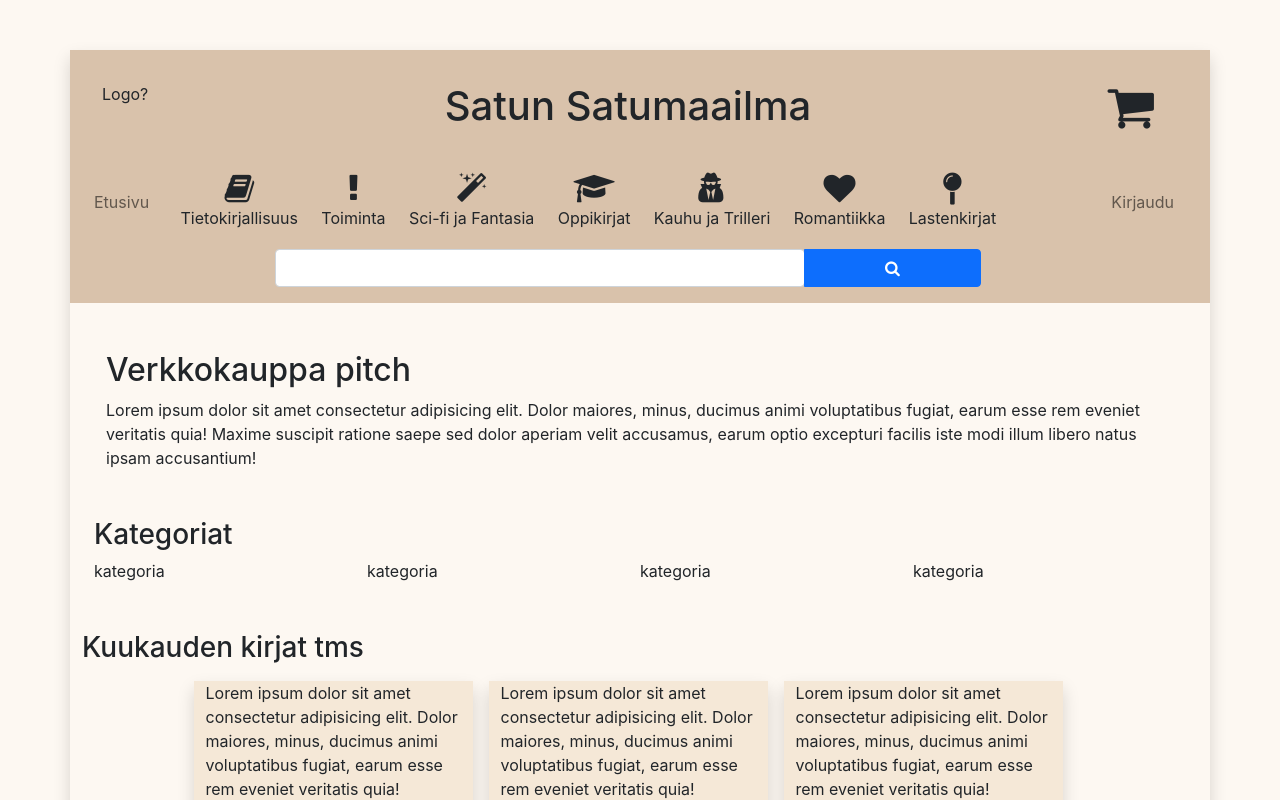
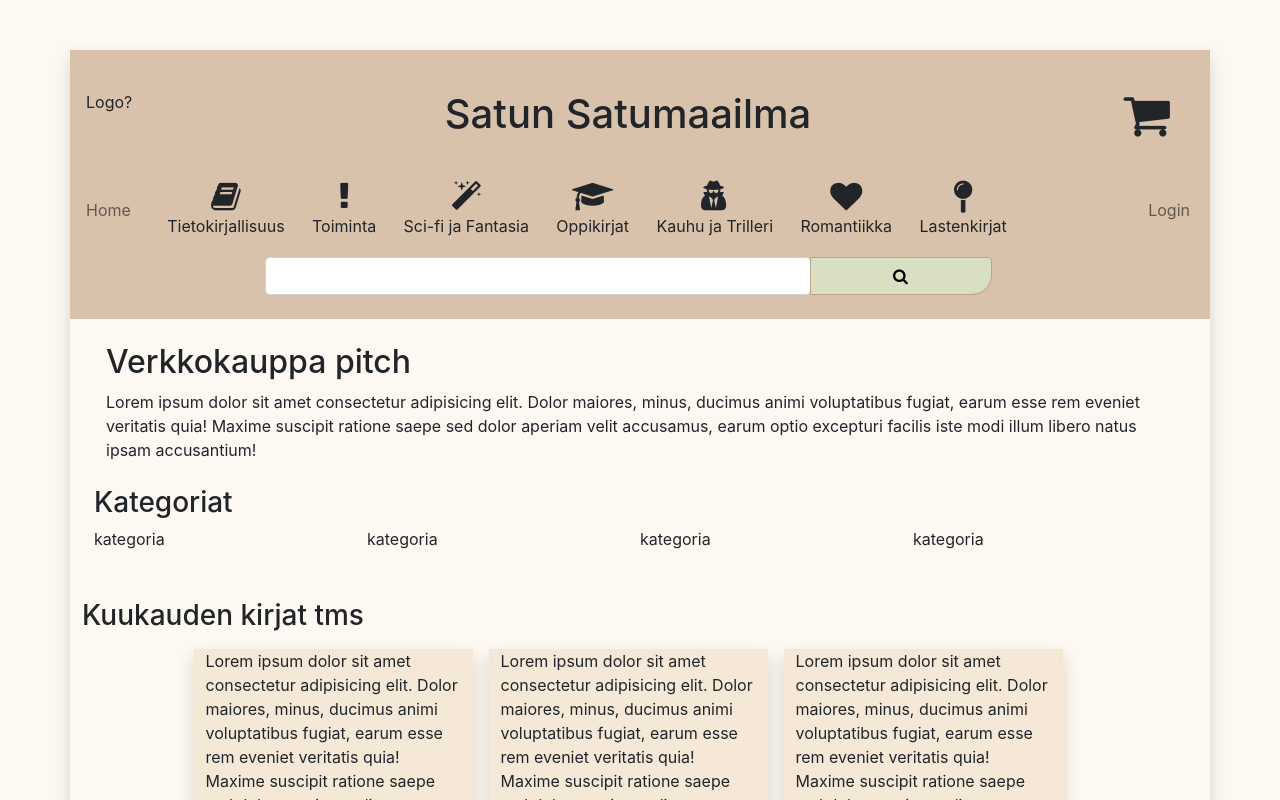
Before and after one commit to n0laja00/kirjakauppa, a React (Create React App) app: page / in a window 1280 px wide. Shown: the top 800 px of the page. Built offline with nearby package versions, Linux system fonts and the light colour scheme.

Commit message:
react router dom, loginpage, linkit, button tyylimäärittelyt

```diff
--- a/package.json
+++ b/package.json
@@ -8,6 +8,7 @@
     "@testing-library/user-event": "^12.8.3",
     "react": "^17.0.1",
     "react-dom": "^17.0.1",
+    "react-router-dom": "^5.2.0",
     "react-scripts": "4.0.3",
     "web-vitals": "^1.1.1"
   },
--- a/src/App.css
+++ b/src/App.css
@@ -40,6 +40,17 @@ background-color: #b970111f;
 }
 .nav-item {
     padding: 0.2em;
+}
+
+.loginButton {
+    border-radius: 20px 5px 20px 5px;
+    background-color: rgba(215, 250, 217, 0.521);
+    border: 1px solid #b9926cc4;
+}
+
+.loginButton:hover{
+  background-color: rgb(215, 250, 217);
+  border: 1px solid #b9926cc4;
 }
 
 
--- a/src/App.js
+++ b/src/App.js
@@ -1,13 +1,18 @@
+import { Switch, Route } from 'react-router';
 import './App.css';
 import Content from './Content';
 import Footer from './Footer';
 import Header from './Header';
+import LoginPage from './LoginPage';
 
 function App() {
   return (
   <div className="container shadow">
     <Header />
-    <Content />
+    <Switch>
+      <Route path="/" component={Content} exact/>
+      <Route path="/LoginPage" component={LoginPage} />
+    </Switch>
     <Footer />
   </div>
   );
--- a/src/Content.js
+++ b/src/Content.js
@@ -4,7 +4,7 @@ export default function Content() {
     return (
         <div className="row">
             <div className="row d-flex justify-content-center">
-                <div className="row m-4 p-4">
+                <div className="row p-4">
                     <div className="col">
                         <h2>Verkkokauppa pitch</h2>
                     Lorem ipsum dolor sit amet consectetur adipisicing elit. Dolor maiores, minus, ducimus animi voluptatibus fugiat, earum esse rem eveniet veritatis quia! Maxime suscipit ratione saepe sed dolor aperiam velit accusamus, earum optio excepturi facilis iste modi illum libero natus ipsam accusantium!
--- a/src/Header.js
+++ b/src/Header.js
@@ -4,7 +4,7 @@ import SearchBar from './Searchbar'
 
 export default function Header() {
     return (
-        <div className="row header p-3">
+        <div className="row header py-4">
             <div className="row p-3">
                 <div className="col-sm-1">Logo?</div>
                 <div className="col-sm-10">
--- /dev/null
+++ b/src/LoginPage.js
@@ -0,0 +1,14 @@
+import React from 'react'
+
+export default function LoginPage() {
+    return (
+        <div className="row header py-4 d-flex justify-content-center">
+            <div className="col-3">
+                <input className="form-control mt-2" type="text" placeholder="account/email"></input>
+                <input className="form-control mt-2" type="password" placeholder="password"></input>
+            <button className="loginButton mt-2 px-5">Login</button>
+        </div>
+        </div>
+
+    )
+}
--- a/src/Navbar.js
+++ b/src/Navbar.js
@@ -1,4 +1,5 @@
 import React from 'react'
+import { Link } from 'react-router-dom'
 
 export default function Navbar() {
     return (
@@ -11,7 +12,7 @@ export default function Navbar() {
                 <div class="collapse navbar-collapse row" id="navbarNavDropdown">
                     <ul class="navbar-nav align-middle align-items-center">
                         <div className="col-1 text-start">
-                            <a class="nav-link" href="#">Etusivu <span class="sr-only">(current)</span></a>
+                            <a class="nav-link"><Link className="nav-link" to="/">Home</Link> <span class="sr-only">(current)</span></a>
                         </div>
                         <div className="col-9 navbar justify-content-center">
                             <li class="nav-item">
@@ -58,8 +59,7 @@ export default function Navbar() {
                             </li>
                         </div>
                         <div className="col-2 text-end">
-
-                                <a className="nav-link" href="#">Kirjaudu</a>
+                                <Link className="nav-link" to="/LoginPage">Login</Link>
 
                         </div>
                     </ul>
--- a/src/Searchbar.js
+++ b/src/Searchbar.js
@@ -7,7 +7,7 @@ export default function SearchBar() {
                 <div class="form-outline col-md-6 col-sm-10">
                     <input type="search" id="form1" className="form-control input-lg" />
                 </div>
-                <button type="button" class="btn btn-primary col-sm-2">
+                <button type="button" class="loginButton col-sm-2">
                     <i class="fa fa-search"></i>
                 </button>
             </div>
--- a/src/index.js
+++ b/src/index.js
@@ -2,10 +2,11 @@ import React from 'react';
 import ReactDOM from 'react-dom';
 import './index.css';
 import App from './App';
+import { BrowserRouter } from 'react-router-dom';
 
 ReactDOM.render(
-  <React.StrictMode>
+  <BrowserRouter>
     <App />
-  </React.StrictMode>,
+  </BrowserRouter>,
   document.getElementById('root')
 );
```
Also changed, not shown: 1 other file (tests, documents, lock files or other folders).
